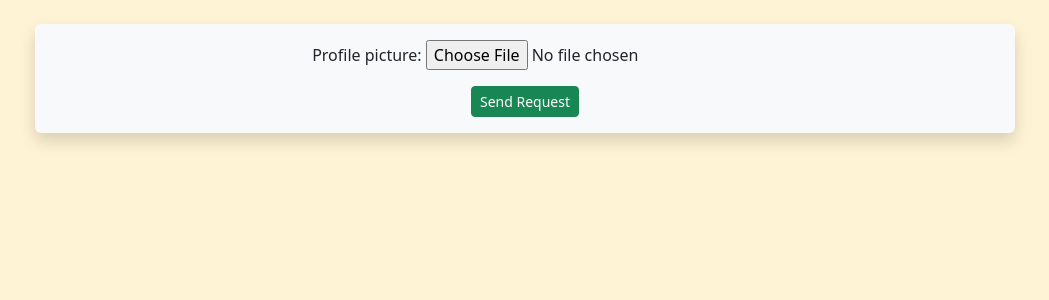
After one commit to MatRos-sf/epuls, a Django app: page /photo/profile_picture/ in a window 1280 px wide. The commit adds this page. Shown: the top 300 px of the page, without its empty margins (13-1062 px from the left). Run offline with Django 5.2, Linux system fonts and the light colour scheme.

Commit message:
created profile_picture_request view

```diff
--- a/src/account/templates/account/profile.html
+++ b/src/account/templates/account/profile.html
@@ -1,4 +1,4 @@
-{% extends 'account/base.html' %}
+{% extends "account/base.html" %}
 {% block content %}
     <div class="container">
         <div class="shadow p-3 mb-5 bg-body-tertiary rounded m-2">
@@ -101,7 +101,9 @@
                     <a type="button"
                        class="btn btn-sm btn-success"
                        href="{% url 'account:update-profile' %}">Edit Profile</a>
-                    <a type="button" class="btn btn-sm btn-success end-0" href="#">Edit Profile Photo</a>
+                    <a type="button"
+                       class="btn btn-sm btn-success end-0"
+                       href="{% url 'photo:profile-picture' %}">Edit Profile Picture</a>
                 </div>
             {% endif %}
         </div>
--- a/src/epuls/urls.py
+++ b/src/epuls/urls.py
@@ -3,7 +3,11 @@ from django.conf.urls.static import static
 from django.contrib import admin
 from django.urls import include, path
 
-urlpatterns = [path("admin/", admin.site.urls), path("", include("account.urls"))]
+urlpatterns = [
+    path("admin/", admin.site.urls),
+    path("", include("account.urls")),
+    path("photo/", include("photo.urls")),
+]
 
 
 if settings.DEBUG:
--- /dev/null
+++ b/src/photo/forms.py
@@ -0,0 +1,16 @@
+from django import forms
+
+from .models import ProfilePictureRequest
+
+
+class ProfilePictureRequestForm(forms.ModelForm):
+    class Meta:
+        model = ProfilePictureRequest
+        fields = ("picture",)
+
+    # def __init__(self, *args, **kwargs):
+    #     profile = kwargs.pop('profile', None)
+    #     super(ProfilePictureRequestForm, self).__init__(*args, **kwargs)
+    #
+    #     if profile:
+    #         self.fields['profile'].queryset = profile
--- a/src/photo/models.py
+++ b/src/photo/models.py
@@ -7,7 +7,7 @@ class ProfilePictureRequest(models.Model):
     picture = models.ImageField(
         upload_to="profile_picture_request", verbose_name="profile picture"
     )
-
+    profile = models.ForeignKey("account.Profile", on_delete=models.CASCADE)
     is_accepted = models.BooleanField(default=False)
     is_rejected = models.BooleanField(default=False)
 
@@ -17,6 +17,7 @@ class ProfilePictureRequest(models.Model):
     def save(self, *args, **kwargs) -> None:
         super(ProfilePictureRequest, self).save(*args, **kwargs)
 
+        # TODO celery
         img = Image.open(self.picture.path)
         if img.height > 300 or img.width > 300:
             max_size = (300, 300)
--- /dev/null
+++ b/src/photo/templates/photo/profile_picture_request_form.html
@@ -0,0 +1,12 @@
+{% extends "account/base.html" %}
+{% block content %}
+    <div class="shadow p-3 mb-5 bg-body-tertiary rounded m-2">
+        <div class="container overflow-hidden text-center">
+            <form method="post" enctype="multipart/form-data">
+                {% csrf_token %}
+                {{ form.as_p }}
+                <button class="btn btn-sm btn-success" type="submit">Send Request</button>
+            </form>
+        </div>
+    </div>
+{% endblock %}
--- /dev/null
+++ b/src/photo/urls.py
@@ -0,0 +1,9 @@
+from django.urls import path
+
+from .views import profile_picture_request
+
+app_name = "photo"
+
+urlpatterns = [
+    path("profile_picture/", profile_picture_request, name="profile-picture")
+]
--- a/src/photo/views.py
+++ b/src/photo/views.py
@@ -1,3 +1,20 @@
-# from django.shortcuts import render
+from django.contrib import messages
+from django.shortcuts import redirect, render
 
-# Create your views here.
+from .forms import ProfilePictureRequestForm
+
+
+def profile_picture_request(request):
+    form = ProfilePictureRequestForm()
+    if request.method == "POST":
+        form = ProfilePictureRequestForm(request.POST, request.FILES)
+        if form.is_valid():
+            instance = form.save(commit=False)
+            instance.profile = request.user.profile
+            instance.save()
+            messages.success(
+                request, "Your profile picture request has sent successfully."
+            )
+            return redirect("profile", username=request.user.username)
+
+    return render(request, "photo/profile_picture_request_form.html", {"form": form})
```
Also changed, not shown: src/media/profile_picture_request/Zrzut_ekranu_z_2024-02-15_21-22-16.png (added), src/photo/migrations/0005_profilepicturerequest_profile.py (added).
